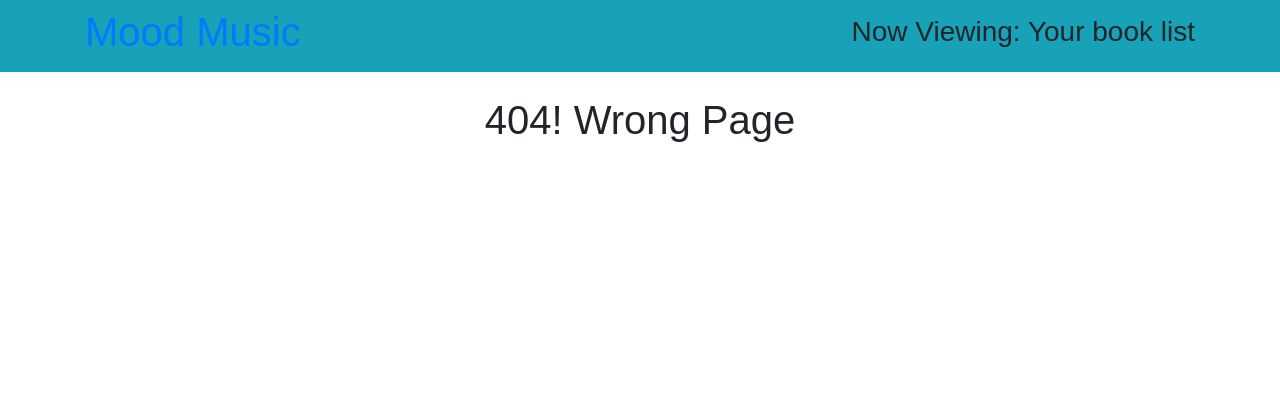
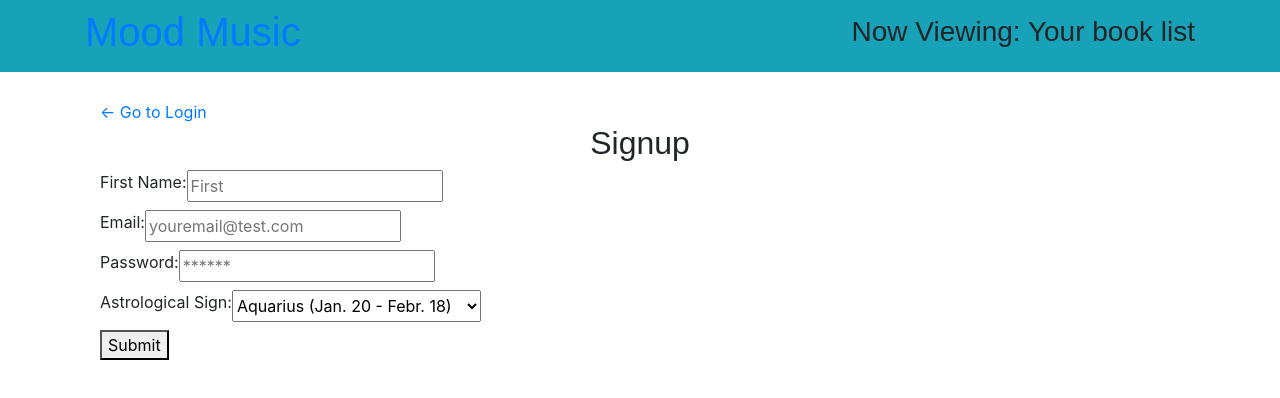
Before and after one commit to aejg-project/mood-music, a React (Create React App) app in the folder client/: page /signup in a window 1280 px wide. Before the commit this address had no page. Shown: the top 398 px of the page. Built offline with nearby package versions, Linux system fonts and the light colour scheme.

Commit message:
added astro sign dropdown to form

```diff
--- a/client/src/App.js
+++ b/client/src/App.js
@@ -24,7 +24,9 @@ function App() {
           <Header currentBook={currentBook} />
           <div className="container">
             <Switch>
-              <Route exact path="/" component={Signup} />
+              <Route exact path="/" component={Login} />
+              <Route exact path="/signup" component={Signup} />
+              <Route exact path="/login" component={Login} />
               <Route
                 exact
                 path="/book/:bookId"
--- a/client/src/pages/Signup.js
+++ b/client/src/pages/Signup.js
@@ -47,16 +47,6 @@ function Signup(props) {
           />
         </div>
         <div className="flex-row space-between my-2">
-          <label htmlFor="lastName">Last Name:</label>
-          <input
-            placeholder="Last"
-            name="lastName"
-            type="lastName"
-            id="lastName"
-            onChange={handleChange}
-          />
-        </div>
-        <div className="flex-row space-between my-2">
           <label htmlFor="email">Email:</label>
           <input
             placeholder="youremail@test.com"
@@ -76,6 +66,31 @@ function Signup(props) {
             onChange={handleChange}
           />
         </div>
+        <div className="flex-row space-between my-2">
+          <label htmlFor="astrologicalSign">Astrological Sign:</label>
+          <select
+            // value = { this.state.value }
+            placeholder="Sign"
+            name="astrologicalSign"
+            type="astrologicalSign"
+            id="astrologicalSign"
+            onChange={handleChange}>
+              <option value = "Aquarius">Aquarius (Jan. 20 - Febr. 18)</option>
+              <option value = "Pisces">Pisces (Feb. 19-Mar. 20)</option>
+              <option value = "Aries">Aries (Mar. 21 - Apr. 19)</option>
+              <option value = "Taurus">Taurus (Apr. 20 - May 20)</option>
+              <option value = "Gemini">Gemini (May 21 - Jun. 20)</option>
+              <option value = "Cancer">Cancer (Jun. 21 - Jul. 22)</option>
+              <option value = "Leo">Leo (Jul. 23 - Aug. 22)</option>
+              <option value = "Virgo">Virgo (Aug. 23 - Sep. 22)</option>
+              <option value = "Libra">Libra (Sep. 23 - Oct. 22)</option>
+              <option value = "Sorpio">Sorpio (Oct. 23 - Nov. 21)</option>
+              <option value = "Sagittarius">Sagittarius (Nov. 22 - Dec. 21)</option>
+              <option value = "Capricorn">Capricorn (Dec. 22 - Jan. 19)</option>
+
+
+            </select>
+        </div>
         <div className="flex-row flex-end">
           <button type="submit">
             Submit
```
Also changed, not shown: client/public/favicon.png.
